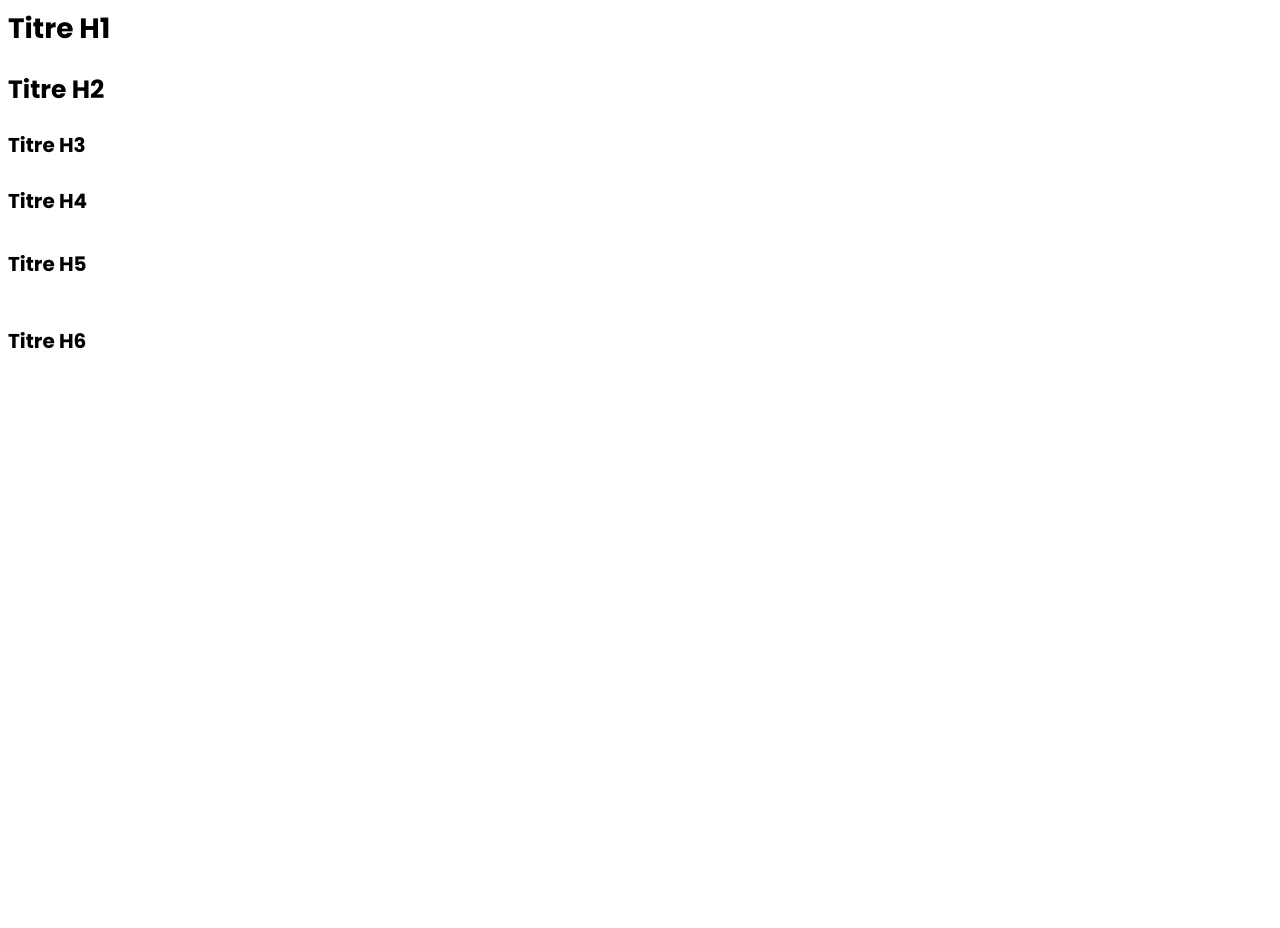
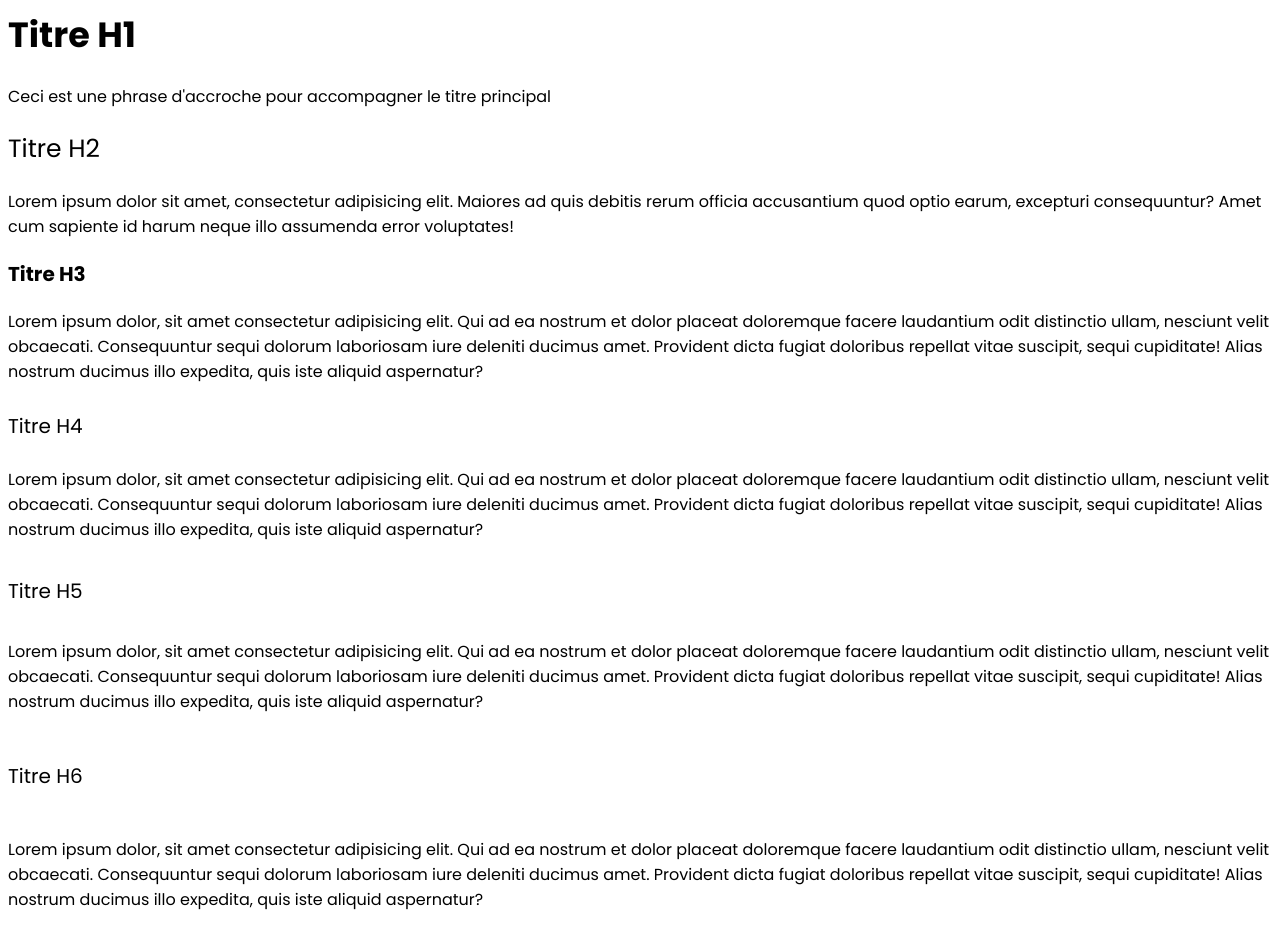
Before and after one commit to wumiolabisi/uicomponents, a plain HTML site: page index.html in a window 1280 px wide. Before the commit the page ends 800 px from the top, so only its background shows below. Drawn offline with Linux system fonts and the light colour scheme.

Commit message:
Gestion des balises de titrages et de textes : h1->h6, p, span, article : OK

```diff
--- a/index.html
+++ b/index.html
@@ -13,11 +13,31 @@
 
     <div>
         <h1>Titre H1</h1>
+        <p>Ceci est une phrase d'accroche pour accompagner le titre principal</p>
         <h2>Titre H2</h2>
+        <p>Lorem ipsum dolor sit amet, consectetur adipisicing elit. Maiores ad quis debitis rerum officia accusantium
+            quod optio earum, excepturi consequuntur? Amet cum sapiente id harum neque illo assumenda error voluptates!
+        </p>
         <h3>Titre H3</h3>
+        <p>Lorem ipsum dolor, sit amet consectetur adipisicing elit. Qui ad ea nostrum et dolor placeat doloremque
+            facere laudantium odit distinctio ullam, nesciunt velit obcaecati. Consequuntur sequi dolorum laboriosam
+            iure deleniti ducimus amet. Provident dicta fugiat doloribus repellat vitae suscipit, sequi cupiditate!
+            Alias nostrum ducimus illo expedita, quis iste aliquid aspernatur?</p>
         <h4>Titre H4</h4>
+        <p>Lorem ipsum dolor, sit amet consectetur adipisicing elit. Qui ad ea nostrum et dolor placeat doloremque
+            facere laudantium odit distinctio ullam, nesciunt velit obcaecati. Consequuntur sequi dolorum laboriosam
+            iure deleniti ducimus amet. Provident dicta fugiat doloribus repellat vitae suscipit, sequi cupiditate!
+            Alias nostrum ducimus illo expedita, quis iste aliquid aspernatur?</p>
         <h5>Titre H5</h5>
+        <p>Lorem ipsum dolor, sit amet consectetur adipisicing elit. Qui ad ea nostrum et dolor placeat doloremque
+            facere laudantium odit distinctio ullam, nesciunt velit obcaecati. Consequuntur sequi dolorum laboriosam
+            iure deleniti ducimus amet. Provident dicta fugiat doloribus repellat vitae suscipit, sequi cupiditate!
+            Alias nostrum ducimus illo expedita, quis iste aliquid aspernatur?</p>
         <h6>Titre H6</h6>
+        <p>Lorem ipsum dolor, sit amet consectetur adipisicing elit. Qui ad ea nostrum et dolor placeat doloremque
+            facere laudantium odit distinctio ullam, nesciunt velit obcaecati. Consequuntur sequi dolorum laboriosam
+            iure deleniti ducimus amet. Provident dicta fugiat doloribus repellat vitae suscipit, sequi cupiditate!
+            Alias nostrum ducimus illo expedita, quis iste aliquid aspernatur?</p>
     </div>
 </body>
 
--- a/src/_config.scss
+++ b/src/_config.scss
@@ -1,3 +1,10 @@
+// Google Fonts : Poppins
+@import url('https://fonts.googleapis.com/css2?family=Poppins:wght@100;300;400;700&display=swap');
+
+//Variables
+$font-family: "Poppins", sans-serif;
+$dflt-font-size: 62.5%;
+
 // Colors for fonts and other elements (badges, background, etc)
 $primary-color: #000000;
 $secondary-color: #664875;
--- a/src/_fonts.scss
+++ b/src/_fonts.scss
@@ -1,10 +1,3 @@
-// Google Fonts : Poppins
-@import url('https://fonts.googleapis.com/css2?family=Poppins:wght@100;300;400;700&display=swap');
-
-//Variables
-$font-family: "Poppins", sans-serif;
-$dflt-font-size: 62.5%;
-
 %font-thin {
     font-weight: 100;
     font-style: normal;
@@ -16,7 +9,6 @@ $dflt-font-size: 62.5%;
 }
 
 %font-regular {
-    font-family: "Poppins", sans-serif;
     font-weight: 400;
     font-style: normal;
 }
--- a/src/style.scss
+++ b/src/style.scss
@@ -5,25 +5,34 @@ html,
 body {
     font-size: $dflt-font-size;
     font-family: $font-family;
-    @extend %font-thin;
+    @extend %font-regular;
 }
 
 h1 {
-    font-size: 2.8rem;
+    font-size: 3.5rem;
     @extend %font-bold;
 }
 
 h2 {
     font-size: 2.5rem;
+    @extend %font-regular;
 }
 
 h3 {
+    font-size: 2rem;
     @extend %font-bold;
 }
 
-h3,
+
 h4,
 h5,
 h6 {
     font-size: 2rem;
+    @extend %font-regular;
 }
+
+p,
+span,
+article {
+    font-size: 1.6rem;
+}
```
Also changed, not shown: style.css, 1 other file.
